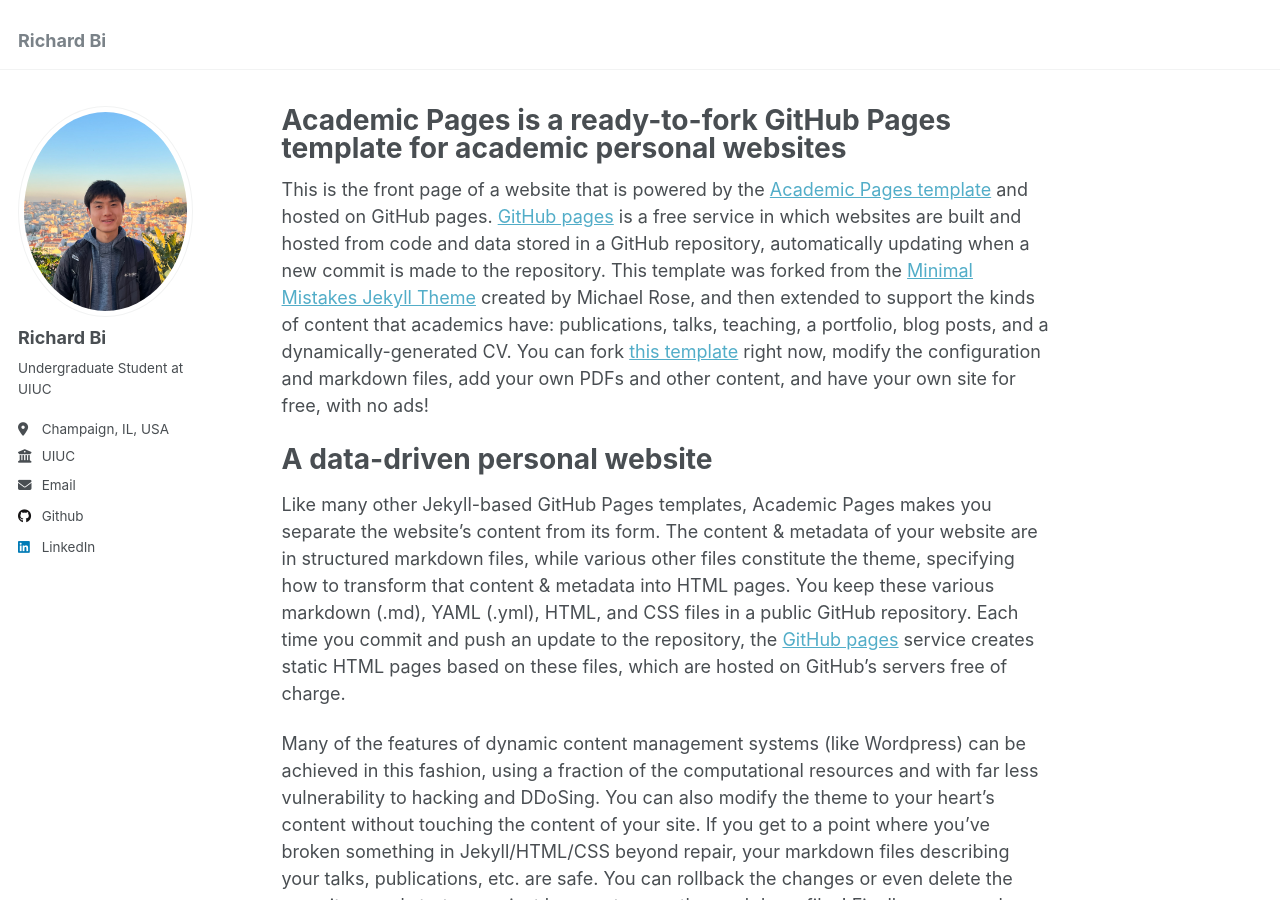
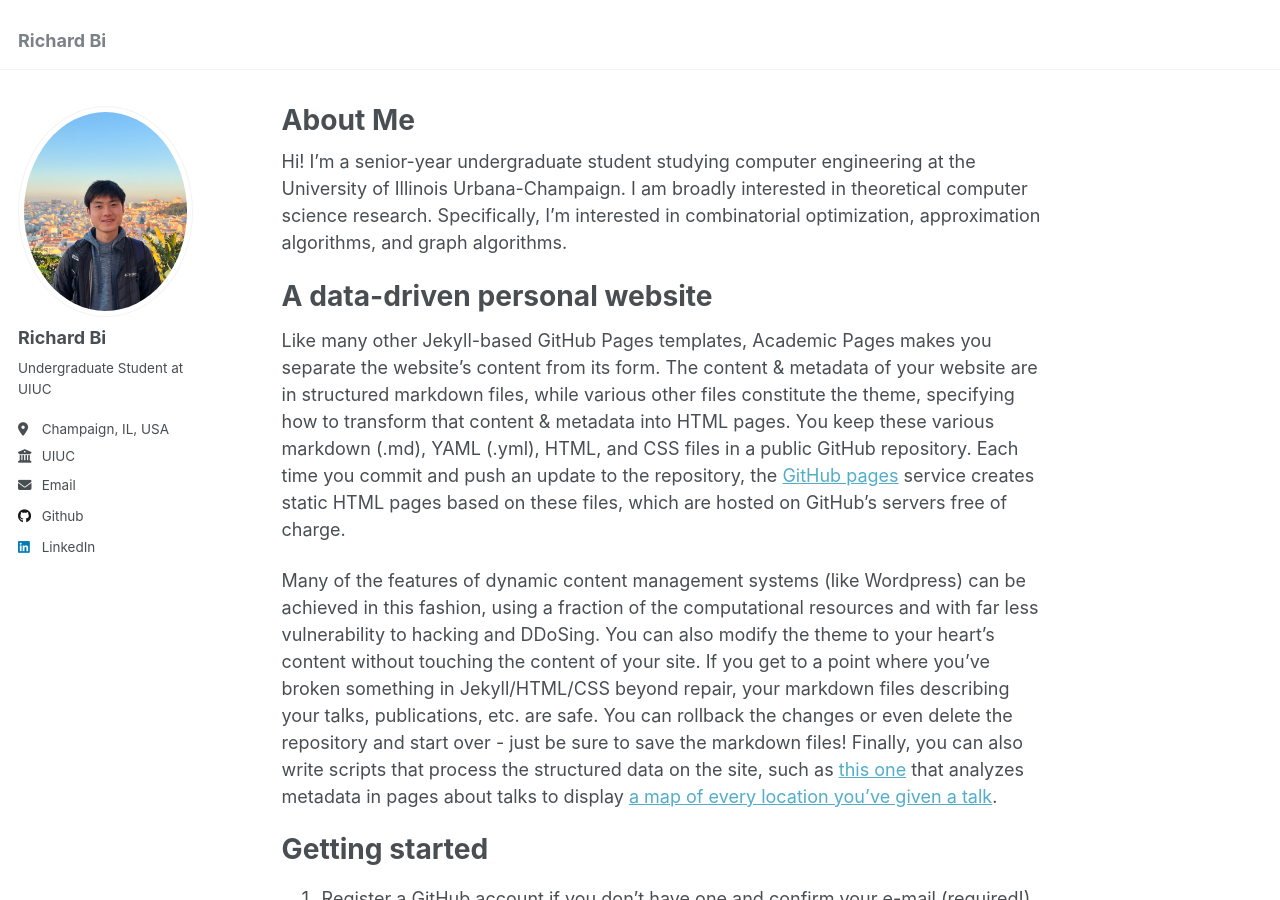
Before and after one commit to phlegmaticTriangle/phlegmatictriangle.github.io, a Jekyll site: the page built from _pages/about.md, in a window 1280 px wide and 900 px high. Built offline with Jekyll 4.4.1, drawn with Linux system fonts in a browser that asks for light colours.

Commit message:
Update about.md

```diff
--- a/_pages/about.md
+++ b/_pages/about.md
@@ -1,13 +1,13 @@
 ---
 permalink: /
-title: "Academic Pages is a ready-to-fork GitHub Pages template for academic personal websites"
+title: "About Me"
 author_profile: true
 redirect_from:
   - /about/
   - /about.html
 ---
 
-This is the front page of a website that is powered by the [Academic Pages template](https://github.com/academicpages/academicpages.github.io) and hosted on GitHub pages. [GitHub pages](https://pages.github.com) is a free service in which websites are built and hosted from code and data stored in a GitHub repository, automatically updating when a new commit is made to the repository. This template was forked from the [Minimal Mistakes Jekyll Theme](https://mmistakes.github.io/minimal-mistakes/) created by Michael Rose, and then extended to support the kinds of content that academics have: publications, talks, teaching, a portfolio, blog posts, and a dynamically-generated CV. You can fork [this template](https://github.com/academicpages/academicpages.github.io) right now, modify the configuration and markdown files, add your own PDFs and other content, and have your own site for free, with no ads!
+Hi! I'm a senior-year undergraduate student studying computer engineering at the University of Illinois Urbana-Champaign. I am broadly interested in theoretical computer science research. Specifically, I'm interested in combinatorial optimization, approximation algorithms, and graph algorithms.
 
 A data-driven personal website
 ======
```
